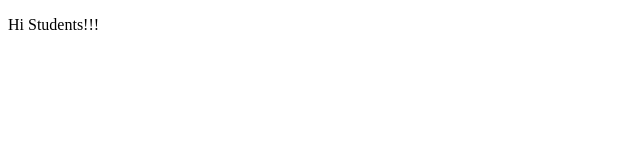
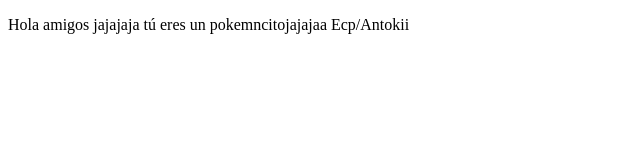
Before and after one commit to Antokii/proyectoDemoCursoPrework, a plain HTML site: page index.html in a window 1280 px wide. Shown: the whole page, without its empty margins (0-640 px from the left). Drawn offline with Linux system fonts and the light colour scheme.

```diff
--- a/index.html
+++ b/index.html
@@ -7,6 +7,8 @@
     <title>Hola Mundo</title>
 </head>
 <body>
-   <p>Hi Students!!!</p>
+   <p>Hola amigos jajajaja tú eres un pokemncitojajajaa
+       Ecp/Antokii
+   </p>
 </body>
 </html>
```
